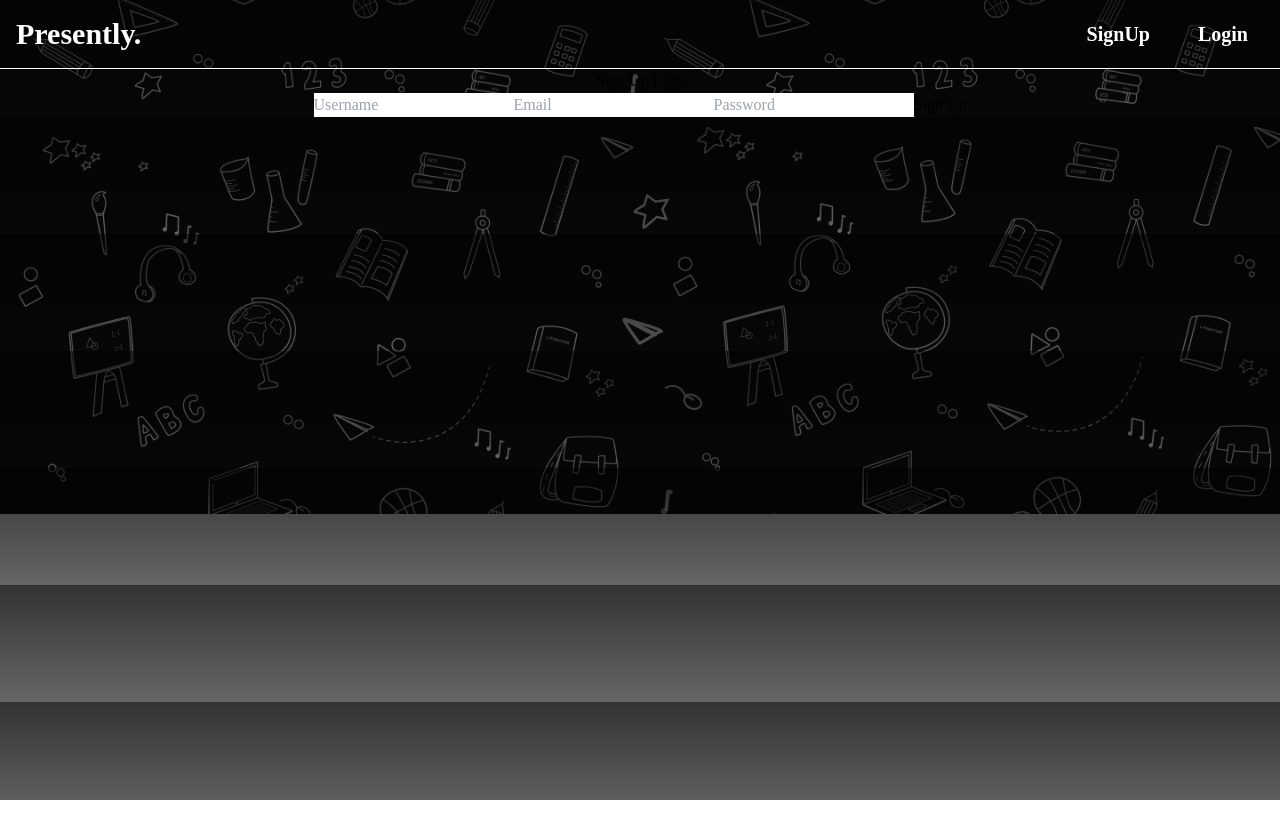
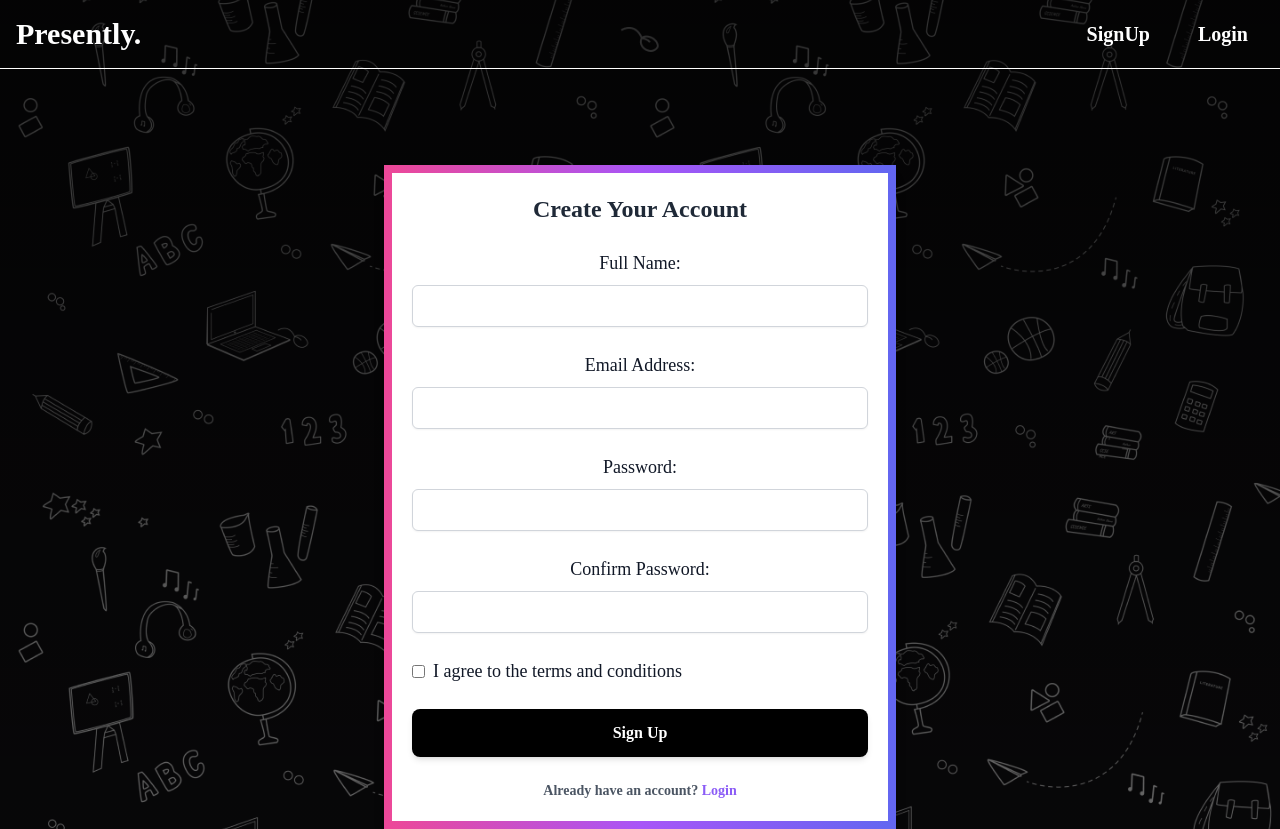
Before and after one commit to mynameiskennith/Presently-v1.0, a React (Create React App) app in the folder frontend/: page /signup in a window 1280 px wide. Before the commit the page ends 800 px from the top, so only its background shows below. Built offline with nearby package versions, Linux system fonts and the light colour scheme.

Commit message:
Finished Login and Signup page

```diff
--- a/frontend/src/LoginPage.jsx
+++ b/frontend/src/LoginPage.jsx
@@ -2,14 +2,59 @@ import React from 'react';
 
 const LoginPage = () => {
   return (
-    <div>
-      <h2>Login Page</h2>
-      <form>
-        {/* Form fields for login */}
-        <input type="text" placeholder="Username" required />
-        <input type="password" placeholder="Password" required />
-        <button type="submit">Login</button>
-      </form>
+    <div className="flex flex-col items-center">
+      <div
+        id="loginform"
+        className="bg-white w-full max-w-lg p-5 shadow-lg rounded-lg border-8 border-transparent bg-clip-padding mt-24"
+        style={{ borderImage: 'linear-gradient(to right, #ec4899, #a855f7, #6366f1) 1', borderImageSlice: 1 }}
+      >
+        <h3 className="text-2xl font-bold text-gray-800 mb-6 text-center">Login to Your Account</h3>
+        <form className="space-y-6">
+          <div>
+            <label htmlFor="email" className="block text-lg font-medium text-gray-900">Email Address:</label>
+            <input
+              type="email"
+              id="email"
+              name="email"
+              required
+              className="mt-2 block w-full px-4 py-2 border border-gray-300 rounded-md shadow-sm focus:outline-none focus:ring-2 focus:ring-violet-500 focus:border-violet-500"
+            />
+          </div>
+          <div>
+            <label htmlFor="password" className="block text-lg font-medium text-gray-900">Password:</label>
+            <input
+              type="password"
+              id="password"
+              name="password"
+              required
+              className="mt-2 block w-full px-4 py-2 border border-gray-300 rounded-md shadow-sm focus:outline-none focus:ring-2 focus:ring-violet-500 focus:border-violet-500"
+            />
+          </div>
+          <div className="flex items-center justify-between">
+            <div className="flex items-center">
+              <input
+                type="checkbox"
+                id="rememberMe"
+                name="rememberMe"
+                className="mr-2"
+              />
+              <label htmlFor="rememberMe" className="text-lg font-medium text-gray-900">Remember me</label>
+            </div>
+            <a href="#" className="text-sm text-violet-500 hover:text-violet-700">Forgot Password?</a>
+          </div>
+          <button
+            type="submit"
+            className="w-full bg-black text-white py-3 px-6 rounded-lg shadow-md hover:bg-gradient-to-r from-pink-500 via-purple-500 to-indigo-500 transition duration-300 font-bold"
+          >
+            Login
+          </button>
+          <div className="text-center mt-4">
+            <p className="text-sm text-gray-600">Don't have an account?
+              <a href="/signup" className="text-violet-500 hover:text-violet-700"> Sign Up</a>
+            </p>
+          </div>
+        </form>
+      </div>
     </div>
   );
 };
--- a/frontend/src/SignUpPage.jsx
+++ b/frontend/src/SignUpPage.jsx
@@ -2,15 +2,77 @@ import React from 'react';
 
 const SignUpPage = () => {
   return (
-    <div>
-      <h2>Sign Up Page</h2>
-      <form>
-        {/* Form fields for signup */}
-        <input type="text" placeholder="Username" required />
-        <input type="email" placeholder="Email" required />
-        <input type="password" placeholder="Password" required />
-        <button type="submit">Sign Up</button>
-      </form>
+    <div className="flex flex-col items-center">
+      <div
+        id="signupform"
+        className="bg-white w-full max-w-lg p-5 shadow-lg rounded-lg border-8 border-transparent bg-clip-padding mt-24"
+        style={{ borderImage: 'linear-gradient(to right, #ec4899, #a855f7, #6366f1) 1', borderImageSlice: 1 }}
+      >
+        <h3 className="text-2xl font-bold text-gray-800 mb-6 text-center">Create Your Account</h3>
+        <form className="space-y-6">
+          <div>
+            <label htmlFor="name" className="block text-lg font-medium text-gray-900">Full Name:</label>
+            <input
+              type="text"
+              id="name"
+              name="name"
+              required
+              className="mt-2 block w-full px-4 py-2 border border-gray-300 rounded-md shadow-sm focus:outline-none focus:ring-2 focus:ring-violet-500 focus:border-violet-500"
+            />
+          </div>
+          <div>
+            <label htmlFor="email" className="block text-lg font-medium text-gray-900">Email Address:</label>
+            <input
+              type="email"
+              id="email"
+              name="email"
+              required
+              className="mt-2 block w-full px-4 py-2 border border-gray-300 rounded-md shadow-sm focus:outline-none focus:ring-2 focus:ring-violet-500 focus:border-violet-500"
+            />
+          </div>
+          <div>
+            <label htmlFor="password" className="block text-lg font-medium text-gray-900">Password:</label>
+            <input
+              type="password"
+              id="password"
+              name="password"
+              required
+              className="mt-2 block w-full px-4 py-2 border border-gray-300 rounded-md shadow-sm focus:outline-none focus:ring-2 focus:ring-violet-500 focus:border-violet-500"
+            />
+          </div>
+          <div>
+            <label htmlFor="confirmPassword" className="block text-lg font-medium text-gray-900">Confirm Password:</label>
+            <input
+              type="password"
+              id="confirmPassword"
+              name="confirmPassword"
+              required
+              className="mt-2 block w-full px-4 py-2 border border-gray-300 rounded-md shadow-sm focus:outline-none focus:ring-2 focus:ring-violet-500 focus:border-violet-500"
+            />
+          </div>
+          <div className="flex items-center">
+            <input
+              type="checkbox"
+              id="agreeTerms"
+              name="agreeTerms"
+              className="mr-2"
+              required
+            />
+            <label htmlFor="agreeTerms" className="text-lg font-medium text-gray-900">I agree to the terms and conditions</label>
+          </div>
+          <button
+            type="submit"
+            className="w-full bg-black text-white py-3 px-6 rounded-lg shadow-md hover:bg-gradient-to-r from-pink-500 via-purple-500 to-indigo-500 transition duration-300 font-bold"
+          >
+            Sign Up
+          </button>
+          <div className="text-center mt-4">
+            <p className="text-sm text-gray-600">Already have an account?
+              <a href="/login" className="text-violet-500 hover:text-violet-700"> Login</a>
+            </p>
+          </div>
+        </form>
+      </div>
     </div>
   );
 };
```
